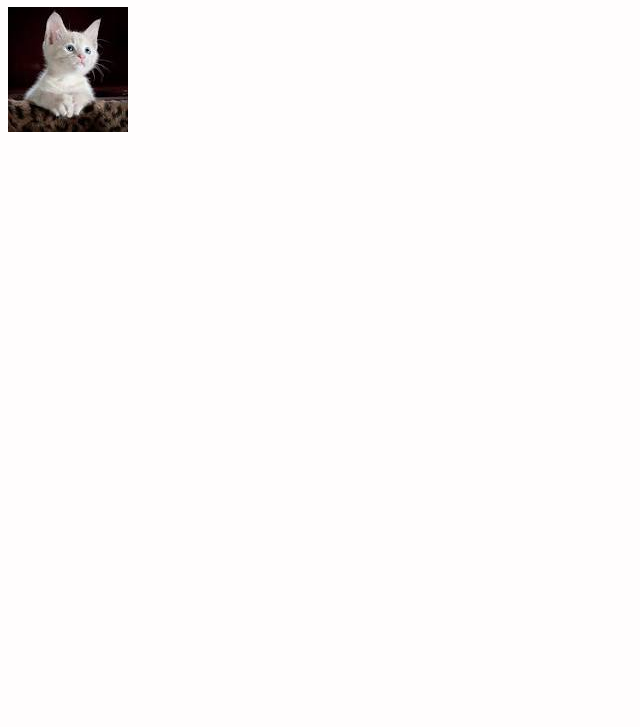
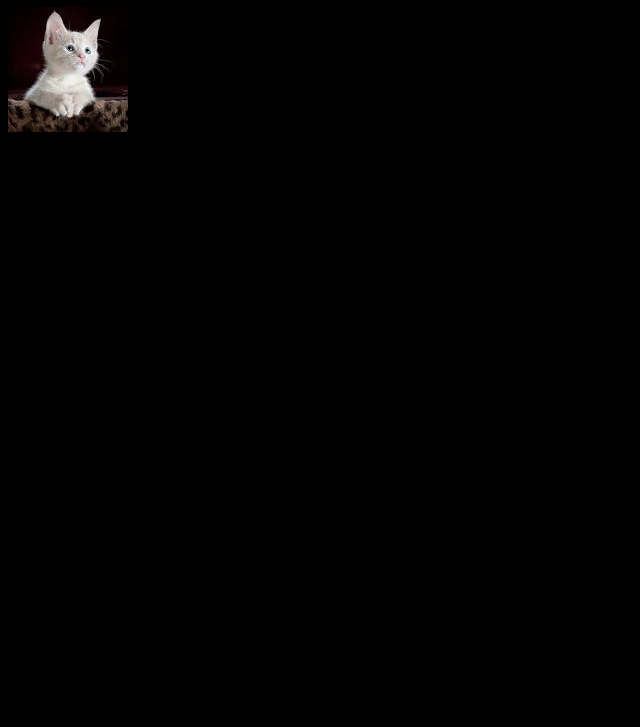
Before and after one commit to ReyAndresMGenita/Genita_sandbox, a plain HTML site: page index.html in a window 1280 px wide. Shown: the part 73-800 px from the top of the page, without its empty margins (0-640 px from the left). Drawn offline with Linux system fonts and the light colour scheme.

Commit message:
Add files via upload

```diff
--- a/index.html
+++ b/index.html
@@ -1,6 +1,6 @@
 <!DOCTYPE html>
 <html>
-    <body style="background-color: rgb(255, 253, 253);">
+    <body style="background-color: black">
         <h1 style="color: rgb(31, 95, 214);">Hello World </h1>
         <img src="bullets.jpg">
     </body>
```
